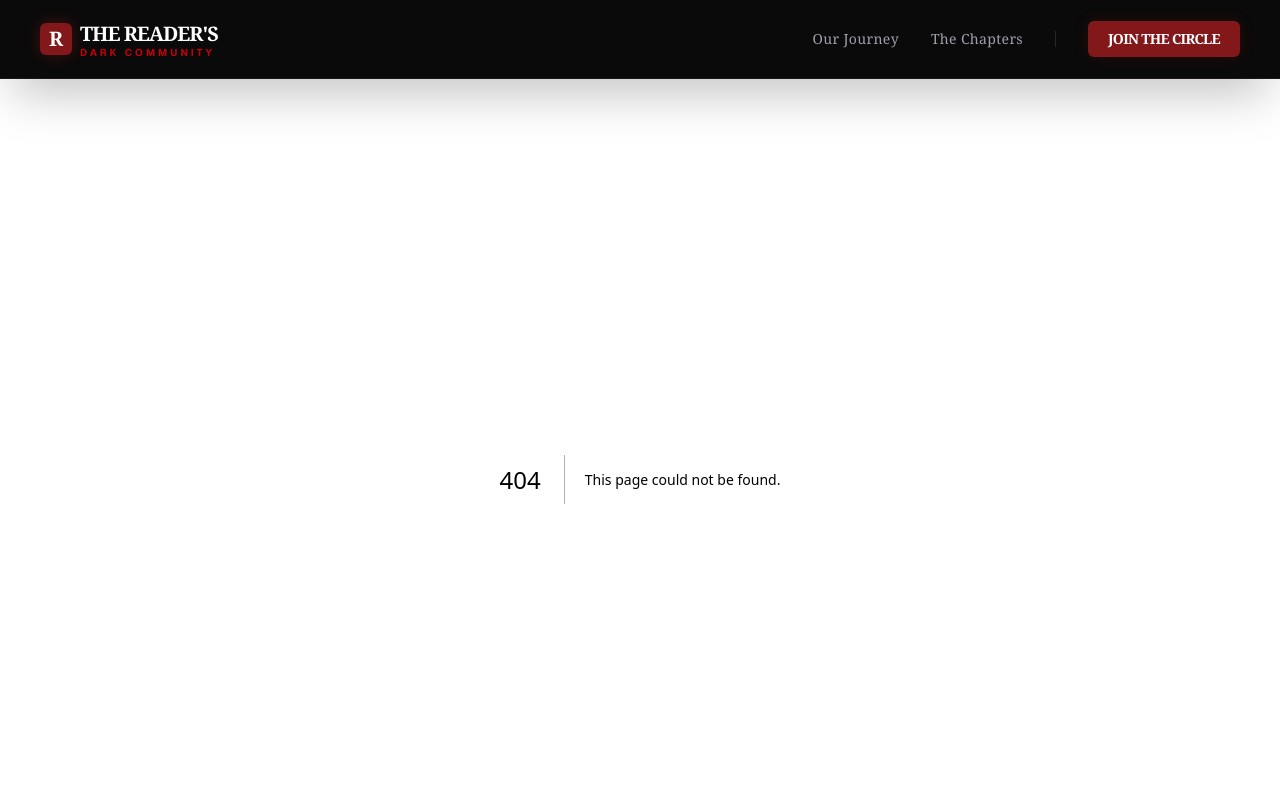
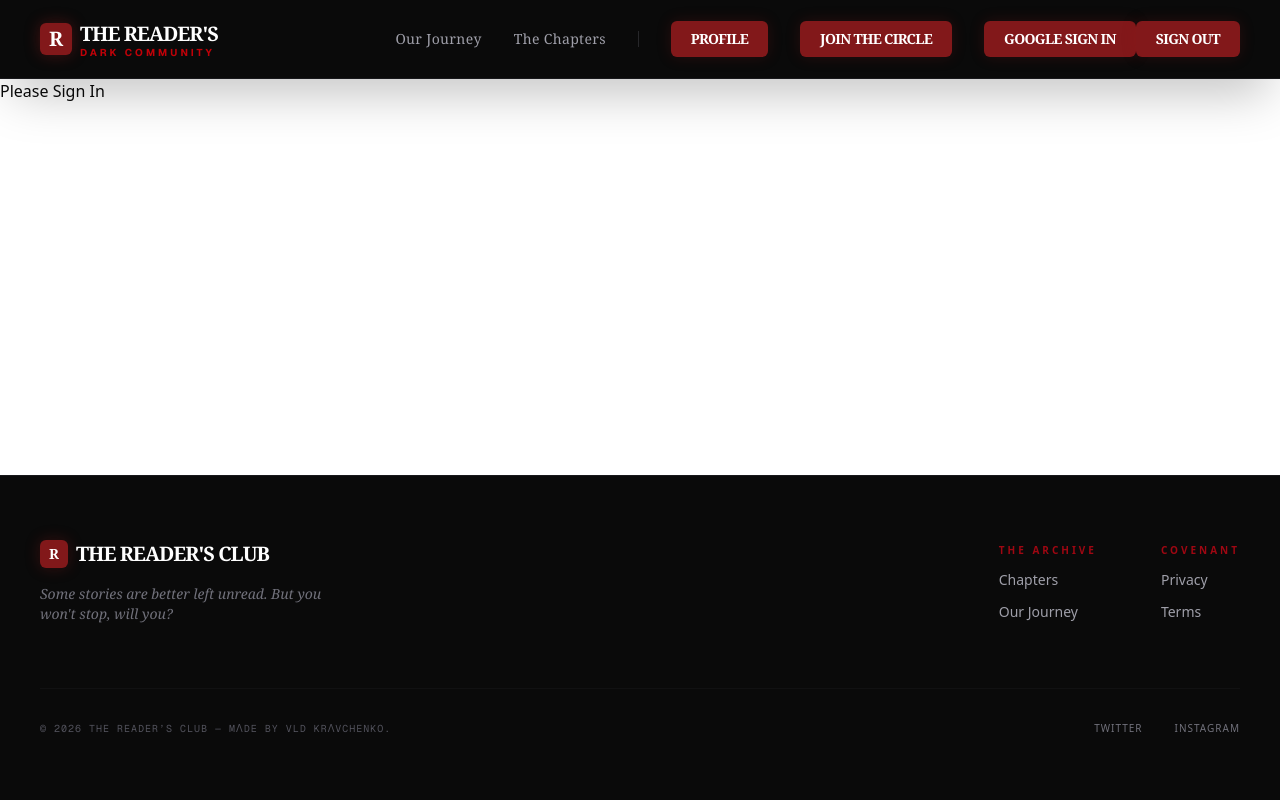
Before and after one commit to vkadi-budetak/the-reader-s-club, a Next.js app: page /profile-page in a window 1280 px wide. Before the commit this address had no page. Shown: the top 800 px of the page. Built offline with nearby package versions, Linux system fonts and the light colour scheme; no server answers.

Commit message:
feat: add google auth

```diff
--- a/package.json
+++ b/package.json
@@ -19,6 +19,7 @@
     "drizzle-orm": "^0.45.1",
     "lucide-react": "^0.575.0",
     "next": "^16.1.6",
+    "next-auth": "^4.24.13",
     "postgres": "^3.4.8",
     "radix-ui": "^1.4.3",
     "react": "^19.2.4",
--- /dev/null
+++ b/src/app/api/auth/[...nextauth]/route.ts
@@ -0,0 +1,13 @@
+import NextAuth from "next-auth";
+import GoogleProvider from "next-auth/providers/google";
+
+const handler = NextAuth({
+  providers: [
+    GoogleProvider({
+      clientId: process.env.GOOGLE_CLIENT_ID!,
+      clientSecret: process.env.GOOGLE_CLIENT_SECRET!,
+    }),
+  ],
+});
+
+export { handler as GET, handler as POST };
--- a/src/app/layout.tsx
+++ b/src/app/layout.tsx
@@ -3,6 +3,7 @@ import { Geist, Geist_Mono } from "next/font/google";
 import "./globals.css";
 import Header from "@/components/header";
 import Footer from "@/components/footer";
+import { Providers } from "./providers/providers";
 
 const geistSans = Geist({
   variable: "--font-geist-sans",
@@ -29,9 +30,17 @@ export default function RootLayout({
       <body
         className={`${geistSans.variable} ${geistMono.variable} antialiased`}
       >
-        <Header />
-        {children}
-        <Footer />
+        <Providers>
+          {/* Створюємо флекс-контейнер на всю висоту екрана */}
+          <div className="flex min-h-screen flex-col">
+            <Header />
+
+            {/* main з flex-grow "штовхає" футер донизу */}
+            <main className="flex-grow">{children}</main>
+
+            <Footer />
+          </div>
+        </Providers>
       </body>
     </html>
   );
--- /dev/null
+++ b/src/app/profile-page/page.tsx
@@ -0,0 +1,25 @@
+import { getServerSession } from "next-auth";
+import Image from "next/image";
+
+const Profile = async () => {
+  const session = await getServerSession();
+  if (!session) {
+    return <div>Please Sign In</div>;
+  }
+  return (
+    <div>
+      <h1>{session.user?.name}</h1>
+      <p>{session.user?.email}</p>
+      <Image
+        src={session.user?.image || ""}
+        alt={session.user?.name || ""}
+        width={24}
+        height={24}
+        unoptimized
+        className="rounded-full"
+      />
+    </div>
+  );
+};
+
+export default Profile;
--- /dev/null
+++ b/src/app/providers/providers.tsx
@@ -0,0 +1,7 @@
+"use client";
+
+import { SessionProvider } from "next-auth/react";
+
+export function Providers({ children }: { children: React.ReactNode }) {
+  return <SessionProvider>{children}</SessionProvider>;
+}
--- a/src/components/auth/login-form.tsx
+++ b/src/components/auth/login-form.tsx
@@ -3,11 +3,11 @@
 import { Button } from "@/components/ui/button";
 import Link from "next/link";
 import { X } from "lucide-react";
+import { signIn } from "next-auth/react";
 
 export function LoginForm() {
-  // Функція для логіну через Google (реалізуємо пізніше через Supabase)
   const handleGoogleLogin = () => {
-    console.log("Redirecting to Google...");
+    signIn("google");
   };
 
   return (
--- a/src/components/auth/register-form.tsx
+++ b/src/components/auth/register-form.tsx
@@ -21,6 +21,7 @@ import {
 } from "@/components/ui/card";
 
 import { X } from "lucide-react";
+import { signIn } from "next-auth/react";
 
 export function RegisterForm() {
   const form = useForm({
@@ -36,9 +37,8 @@ export function RegisterForm() {
     console.log("Welcome to the circle:", values);
   }
 
-  // Функція для логіну через Google (реалізуємо пізніше через Supabase)
   const handleGoogleLogin = () => {
-    console.log("Redirecting to Google...");
+    signIn("google");
   };
 
   return (
--- a/src/components/nav-bar/index.tsx
+++ b/src/components/nav-bar/index.tsx
@@ -2,6 +2,7 @@
 
 import Link from "next/link";
 import { usePathname } from "next/navigation";
+import SignInSignOut from "../sign-in-sign-out";
 
 export default function NavBar() {
   const pathname = usePathname();
@@ -32,12 +33,23 @@ export default function NavBar() {
       {/* Розділювач став темнішим */}
       <div className="h-4 w-px bg-zinc-800" />
 
+      {/* Кнопка Профілю */}
+      <Link
+        href="/profile-page"
+        className="text-sm font-serif font-bold bg-red-900 text-white px-5 py-2 rounded-sm hover:bg-red-700 transition-all shadow-[0_0_15px_rgba(153,27,27,0.2)] uppercase tracking-tighter"
+      >
+        Profile
+      </Link>
+
       <Link
         href="/sign-up-page"
         className="text-sm font-serif font-bold bg-red-900 text-white px-5 py-2 rounded-sm hover:bg-red-700 transition-all shadow-[0_0_15px_rgba(153,27,27,0.2)] uppercase tracking-tighter"
       >
         Join the Circle
       </Link>
+
+      {/* Компонент SignInSignOut */}
+      <SignInSignOut />
     </nav>
   );
 }
--- /dev/null
+++ b/src/components/sign-in-sign-out/index.tsx
@@ -0,0 +1,23 @@
+import { signIn, signOut } from "next-auth/react";
+import React from "react";
+
+export default function SignInSignOut() {
+  return (
+    <div>
+      <button
+        type="button"
+        onClick={() => signIn("google")}
+        className="text-sm font-serif font-bold bg-red-900 text-white px-5 py-2 rounded-sm hover:bg-red-700 transition-all shadow-[0_0_15px_rgba(153,27,27,0.2)] uppercase tracking-tighter"
+      >
+        Google Sign In
+      </button>
+      <button
+        type="button"
+        onClick={() => signOut()}
+        className="text-sm font-serif font-bold bg-red-900 text-white px-5 py-2 rounded-sm hover:bg-red-700 transition-all shadow-[0_0_15px_rgba(153,27,27,0.2)] uppercase tracking-tighter"
+      >
+        Sign Out
+      </button>
+    </div>
+  );
+}
```
Also changed, not shown: 2 other files (tests, documents, lock files or other folders).
